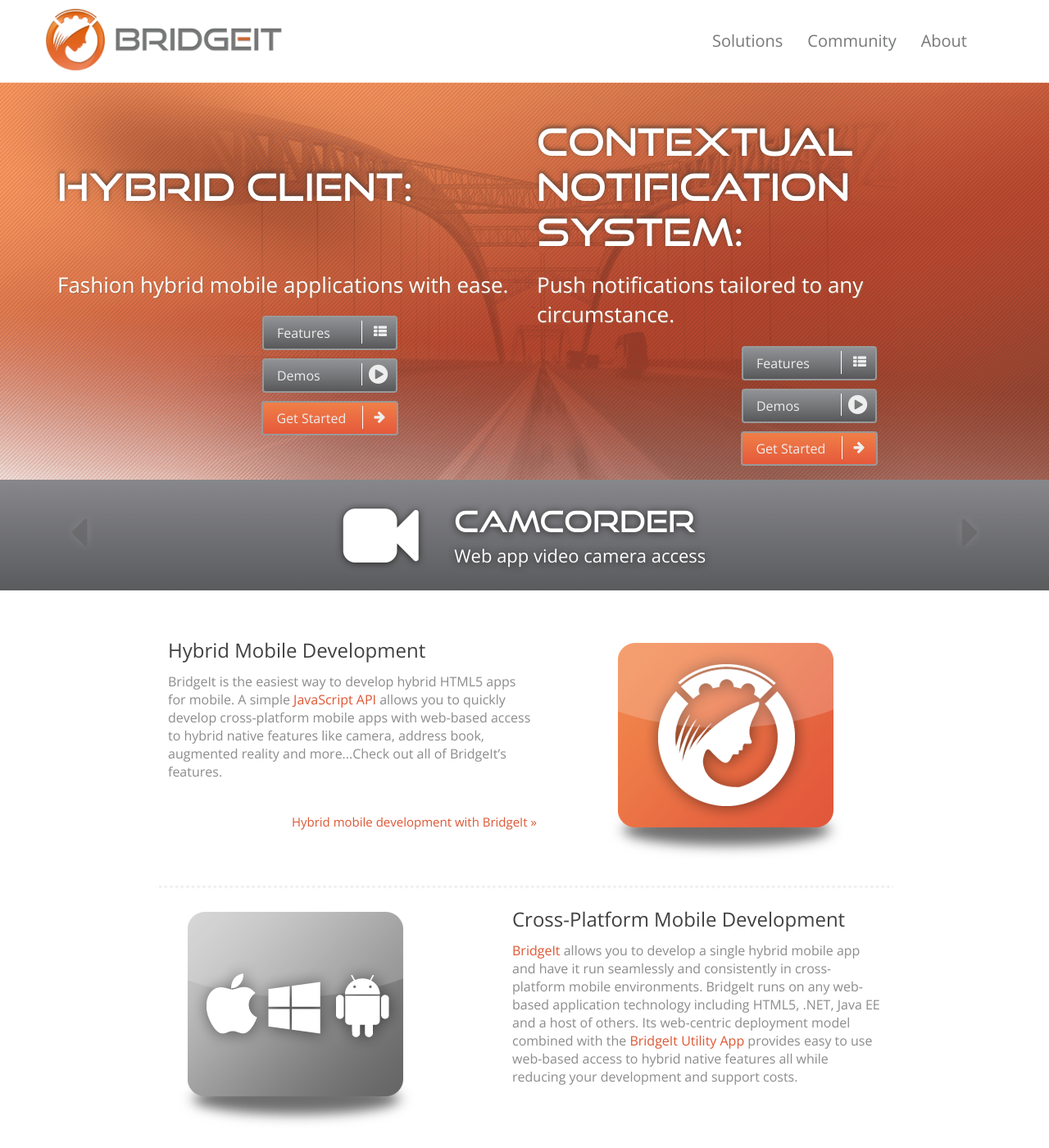
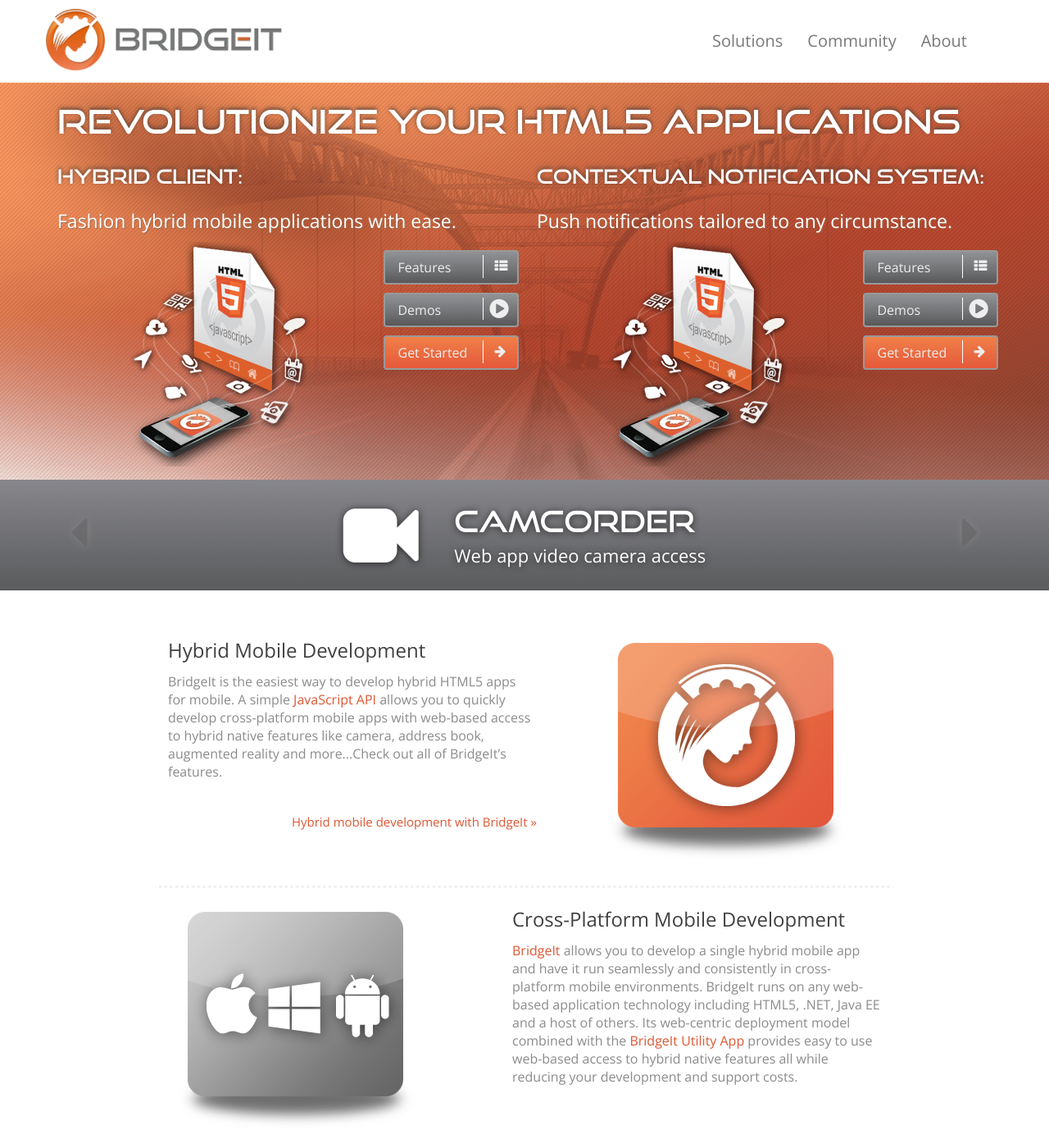
Before and after one commit to cruzmiraback/hybrid-cns, a Jekyll site: the page built from index.html, in a window 1280 px wide and 1400 px high. Shown: the whole window at 82% size. Built offline with Jekyll 4.4.1, drawn with Linux system fonts in a browser that asks for light colours; Markdown is read by kramdown in place of the engine named in the settings.

Commit message:
Update splash/banner section

```diff
--- a/_config.yml
+++ b/_config.yml
@@ -6,7 +6,7 @@
 exclude:     []
 keep_files:  ['.git','.svn']
 timezone:    nil
-encoding:    nil
+encoding:    utf-8
 
 future:      true
 show_drafts: nil
@@ -27,7 +27,7 @@
 safe:        false
 host:        0.0.0.0
 port:        4000
-baseurl:     /
+baseurl:     '/hybrid-cns'
 url:         http://localhost:4000
 lsi:         false
 
--- a/_includes/splash.html
+++ b/_includes/splash.html
@@ -1,10 +1,19 @@
 <div class="jumbotron">
     <div class="container">
+        <div class="row">
+            <div class="col-xs-12">
+                <h2 class="splash-head"><span class="bridgeit-font">Revolutionize Your HTML5 Applications</span></h2>
+            </div>
+        </div>
         <div class="row">
             <div class="col-xs-6 bannerLeft">
                 <h2 class="hybrid-client"><span class="bridgeit-font">Hybrid Client:</span></h2>
                 <h1>Fashion hybrid mobile applications with ease.</h1>
-                <p class="splash-buttons hidden-xs bannerButtons">
+                <div class="row">
+                    <div class="col-xs-6 bannerImage">
+                        <img alt="BridgeIt Banner" src="/hybrid-cns/images/bridgeit-hybrid-mobile-app.png"/>
+                    </div>
+                    <p class="col-xs-6 splash-buttons hidden-xs bannerButtons">
                         <a class="btn grey" href="hybrid/bridgeit.html#features">
                             Features <i class="fa fa-th-list"></i>&nbsp;
                         </a><br/>
@@ -12,14 +21,19 @@
                             Demos <i class="fa fa-play-circle"></i>&nbsp;
                         </a><br/>
                         <a class="btn btn-warning" href="hybrid/help.html">
-                        Get Started <i class="fa fa-arrow-right"></i>&nbsp;
+                            Get Started <i class="fa fa-arrow-right"></i>
                         </a>
                     </p>
+                </div>
             </div>
             <div class="col-xs-6 bannerRight">
                 <h2><span class="bridgeit-font">Contextual Notification System:</span></h2>
                 <h1>Push notifications tailored to any circumstance.</h1>
-                <p class="splash-buttons hidden-xs bannerButtons">
+                <div class="row">
+                    <div class="col-xs-6 bannerImage">
+                        <img alt="BridgeIt Banner" src="/hybrid-cns/images/bridgeit-hybrid-mobile-app.png"/>
+                    </div>
+                    <p class="col-xs-6 splash-buttons hidden-xs bannerButtons">
                         <a class="btn grey" href="notify/notify.html#features">
                             Features <i class="fa fa-th-list"></i>&nbsp;
                         </a><br/>
@@ -27,13 +41,11 @@
                             Demos <i class="fa fa-play-circle"></i>&nbsp;
                         </a><br/>
                         <a class="btn btn-warning" href="notify/help.html">
-                        Get Started <i class="fa fa-arrow-right"></i>&nbsp;
+                            Get Started <i class="fa fa-arrow-right"></i>
                         </a>
                     </p>
                 </div>
-            <!--<div class="col-xs-6 banner bannerImage">
-                <img alt="BridgeIt Banner" src="/hybrid-cns/images/bridgeit-hybrid-mobile-app.png"/>
-            </div>-->
+            </div>
             <div class="col-xs-12 visible-xs">
                 <p class="splash-buttons">
                     <a class="btn grey" href="hybrid/bridgeit.html#features">
--- a/css/desktop.css
+++ b/css/desktop.css
@@ -68,6 +68,13 @@
 }
 .jumbotron h2 .bridgeit-font {
     color:#FFFFFF;
+}
+
+.jumbotron h2.splash-head {
+    margin-top:17px;
+}
+.jumbotron h2.splash-head .bridgeit-font {
+    font-size:40px;
 }
 
 a {
@@ -661,8 +668,7 @@
 
     }
     .jumbotron .container{
-        /*min-height: 320px;*/
-        min-height: 447px;
+        min-height: 495px;
     }
     .jumbotron h2 {
         font-size: 50px;
@@ -670,7 +676,7 @@
         margin-top: 30px;
     }
     .jumbotron h2 .bridgeit-font{
-        font-size: 46px;
+        font-size: 24px;
         color: white;
     }
     .jumbotron .banner-image{
@@ -684,7 +690,7 @@
         margin-left: -39px;
     }
     .jumbotron h1 {
-        font-size: 26px;
+        font-size: 23px;
         color: #FFFFFF;
         line-height: 1.4;
         font-weight: 300;
@@ -1240,24 +1246,15 @@
     .bannerRight {
         margin-top: -34px;
     }
-    .bannerLeft {
-        padding-top:55px;
-    }
-    .bannerRight {
-
-    }
-    h2.hybrid-client {
-        padding-bottom:55px;
-    }
-
     .bannerButtons {
         padding-left:110px;
     }
-
-    .bannerImage {
-        padding-left:4px;
-        width:48%;
-    }
+}
+
+.bannerImage img {
+    width:91%;
+    margin-left: 80px;
+    margin-top: 0px;
 }
 
 .splash-buttons .btn {
```
Also changed, not shown: bootstrap-3.0.0/css/bootstrap.css. Lines whose indentation alone changed are shown as unchanged.
